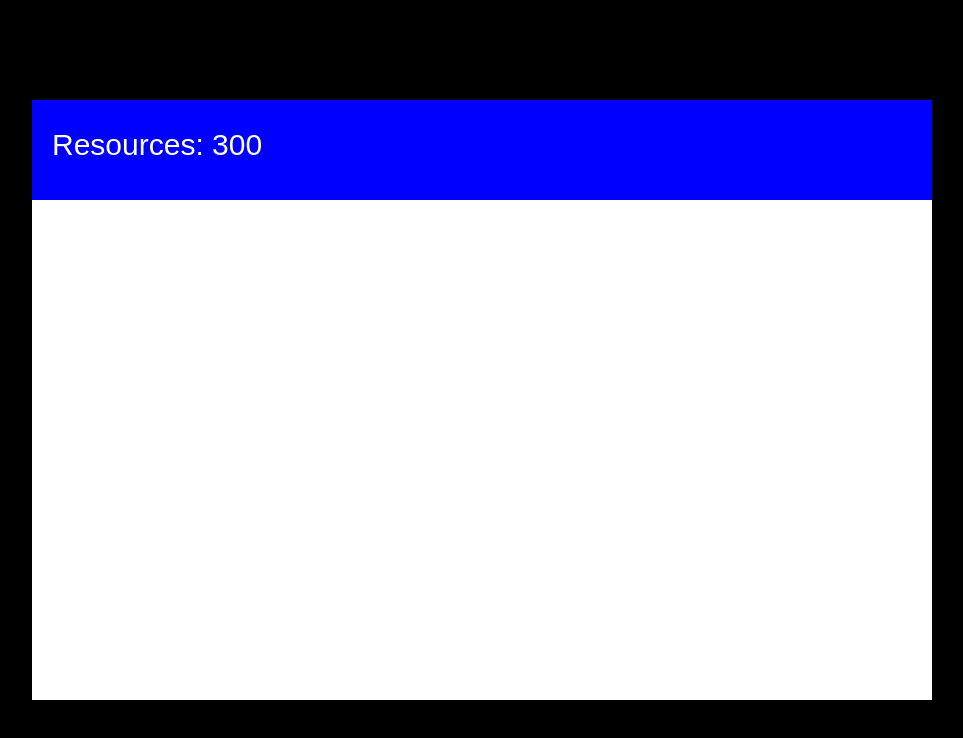
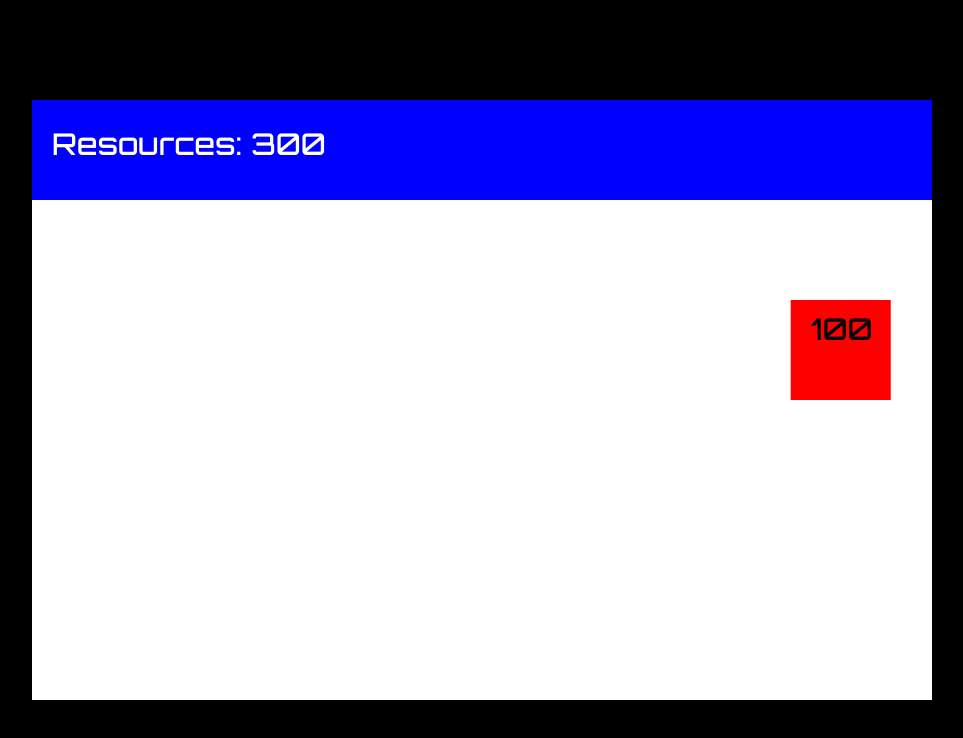
Before and after one commit to Coderner/Plants-vs-Zombies, a plain HTML site: page index.html in a window 1280 px wide. Shown: the whole page, without its empty margins (158-1121 px from the left). Drawn offline with Linux system fonts and the light colour scheme.

Commit message:
added enemies

```diff
--- a/index.js
+++ b/index.js
@@ -9,6 +9,11 @@ const cellGap = 3
 const gameGrid = []
 const defenders =[]
 let numberOfResources =300
+const enemies =[]
+const enemyPositions =[]
+let enemiesInterval=600
+let frame =0
+let gameOver = false
 
 // mouse
 const mouse = {
@@ -64,6 +69,7 @@ function handleGameGrid(){
         gameGrid[i].draw()
 }
 // projectiles
+
 // defenders
 class Defender{
     constructor(x,y){
@@ -80,7 +86,7 @@ class Defender{
         ctx.fillStyle="blue",
         ctx.fillRect(this.x,this.y,this.width,this.height)
         ctx.fillStyle="gold",
-        ctx.font="30px arial"
+        ctx.font="30px orbitron"
         ctx.fillText(Math.floor(this.health),this.x+20,this.y+40)
     }
 }
@@ -104,14 +110,62 @@ function handleDefenders(){
         defenders[i].draw()
 }
 
+// Enemies
+
+class Enemy{
+    constructor(verticalPosition){
+        this.x=canvas.width
+        this.y=verticalPosition
+        this.width=cellSize
+        this.height=cellSize
+        this.speed= Math.random()*0.2 + 0.4
+        this.movement = this.speed
+        this.health=100
+        this.maxHealth = this.heath
+    }
+    update(){
+        this.x-=this.movement
+    }
+    draw(){
+        ctx.fillStyle="red",
+        ctx.fillRect(this.x,this.y,this.width,this.height)
+        ctx.fillStyle="black"
+        ctx.font="30px orbitron"
+        ctx.fillText(Math.floor(this.health),this.x+20,this.y+40)
+    }
+}
+
+function handleEnemies(){
+    for(let i=0;i<enemies.length;i++)
+    {
+        enemies[i].update()
+        enemies[i].draw()
+        if(enemies[i].x<0)
+           gameOver=true
+    }
+    if(frame % enemiesInterval ==0){
+        let verticalPosition = Math.floor(Math.random() * 5 + 1)* cellSize
+        enemies.push(new Enemy(verticalPosition))
+        enemyPositions.push(verticalPosition)
+        if(enemiesInterval>=120)
+           enemiesInterval-=50
+    }
+}
+
 // resources
 
 // utility functions
 
 function handleGameStatus(){
     ctx.fillStyle = "white"
-    ctx.font = "30px Arial"
+    ctx.font = "30px Orbitron"
     ctx.fillText("Resources: " + numberOfResources, 20,55)
+    if(gameOver)
+    {
+        ctx.fillStyle = "black"
+        ctx.font = "90px Orbitron"
+        ctx.fillText("GAME OVER", 135,330)
+    }
 }
 
 function animate(){
@@ -120,8 +174,11 @@ function animate(){
     ctx.fillRect(0,0,controlsBar.width,controlsBar.height)
     handleGameGrid()
     handleDefenders()
+    handleEnemies()
     handleGameStatus()
-    requestAnimationFrame(animate)
+    frame++
+    if(!gameOver)
+       requestAnimationFrame(animate)
 }
 
 animate()
--- a/style.css
+++ b/style.css
@@ -1,3 +1,5 @@
+@import url('https://fonts.googleapis.com/css2?family=Orbitron:wght@500&display=swap');
+
 *{
     margin:0;
     padding:0;
@@ -16,4 +18,5 @@ body{
     transform: translate(-50%,-50%);
     width:900px;
     height:600px;
+    font-family: 'Orbitron', sans-serif;
 }
```
